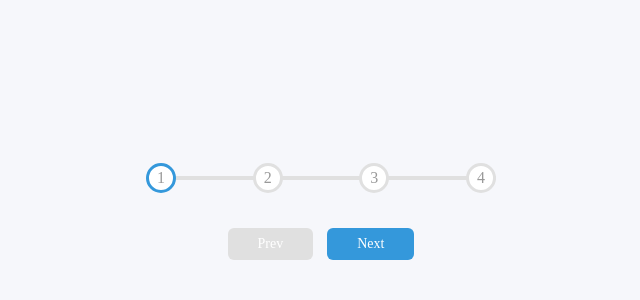
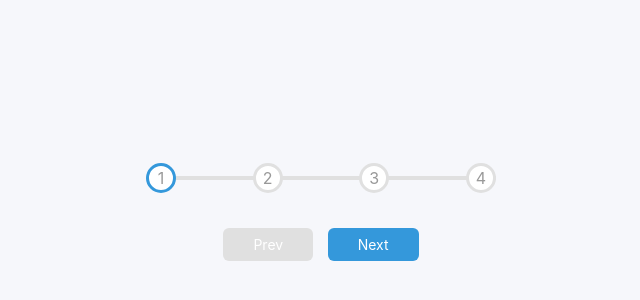
Before and after one commit to TaiwoOluwaseyi/Progress-Steps, a plain HTML site: page index.html in a window 1280 px wide. Shown: the part 186-486 px from the top of the page, 319-959 px from the left. Drawn offline with Linux system fonts and the light colour scheme.

Commit message:
another commit

```diff
--- a/style.css
+++ b/style.css
@@ -8,7 +8,7 @@
 }
 
 body {
-  font-family: ;
+  font-family: -apple-system, BlinkMacSystemFont, 'Segoe UI', Roboto, Oxygen, Ubuntu, Cantarell, 'Open Sans', 'Helvetica Neue', sans-serif;
   background-color: #f6f7fb;
   display: flex;
   align-items: center;
```
